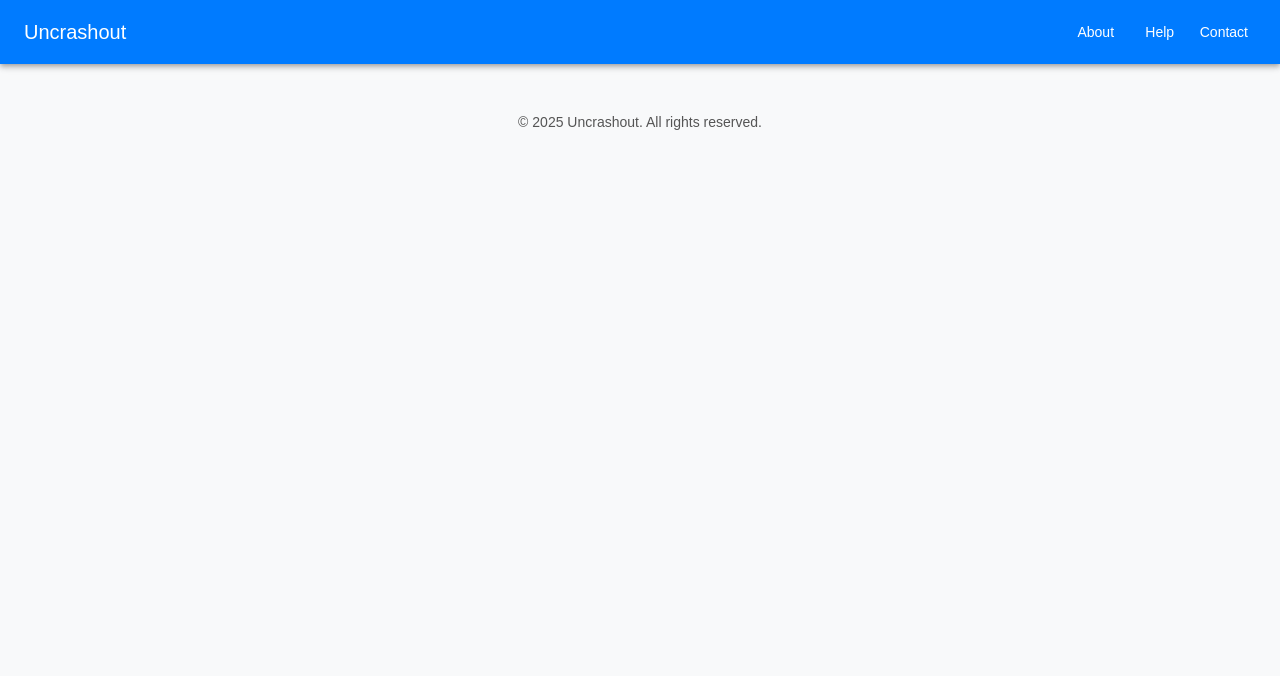
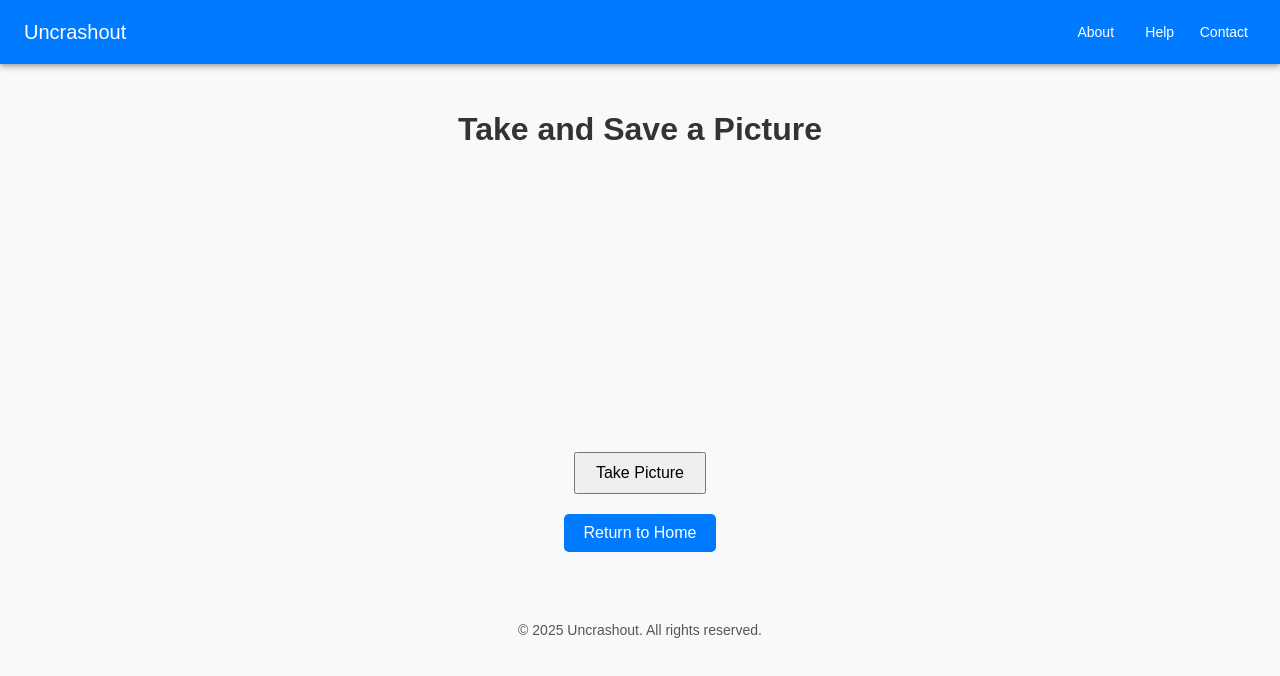
Before and after one commit to LukeWang2/PathTel, a React (Vite) app in the folder uncrash_GUI/: page /face in a window 1280 px wide. Shown: the top 676 px of the page. Built offline with nearby package versions, Linux system fonts and the light colour scheme; no server answers.

Commit message:
fixed camera in the friends page

```diff
--- a/uncrash_GUI/src/App.jsx
+++ b/uncrash_GUI/src/App.jsx
@@ -17,6 +17,8 @@ import GetStarted from "./friend";
 import Navigate from "./Navigate";
 import NavigationRoundedIcon from "@mui/icons-material/NavigationRounded";
 import PersonIcon from "@mui/icons-material/Person";
+import Face from "./face"; // Import the Face component
+
 
 
 const theme = createTheme({
@@ -146,7 +148,7 @@ function App() {
 
         {/* Get Started Page */}
         <Route path="/get-started" element={<GetStarted />} />
-
+        <Route path="/face" element={<Face />} />
         <Route path="/navigate" element={<Navigate />} />
       </Routes>
 
--- a/uncrash_GUI/src/face.jsx
+++ b/uncrash_GUI/src/face.jsx
@@ -1,10 +1,12 @@
 import React, { useRef, useState } from "react";
+import { useNavigate } from "react-router-dom";
 
 const SavePictureApp = () => {
   const videoRef = useRef(null);
   const canvasRef = useRef(null);
   const [image, setImage] = useState(null);
   const [imageName, setImageName] = useState("");
+  const navigate = useNavigate();
 
   // Start the camera when the component mounts
   React.useEffect(() => {
@@ -18,6 +20,7 @@ const SavePictureApp = () => {
         console.error("Error accessing the camera: ", error);
       }
     };
+
     startCamera();
   }, []);
 
@@ -30,6 +33,27 @@ const SavePictureApp = () => {
       context.drawImage(videoRef.current, 0, 0);
       const dataUrl = canvasRef.current.toDataURL("image/png");
       setImage(dataUrl); // Save the image data to state
+
+      // Stop the video stream to "pause" the camera feed
+      const stream = videoRef.current.srcObject;
+      if (stream) {
+        const tracks = stream.getTracks();
+        tracks.forEach((track) => track.stop());
+        videoRef.current.srcObject = null; // Clear the video source
+      }
+    }
+  };
+
+  // Retake a picture: Restart the camera
+  const retakePicture = async () => {
+    setImage(null); // Clear the captured image
+    try {
+      const stream = await navigator.mediaDevices.getUserMedia({ video: true });
+      if (videoRef.current) {
+        videoRef.current.srcObject = stream;
+      }
+    } catch (error) {
+      console.error("Error restarting the camera: ", error);
     }
   };
 
@@ -47,11 +71,16 @@ const SavePictureApp = () => {
     alert(`Picture saved as ${imageName}.png`);
     setImage(null); // Clear the image preview after saving
     setImageName(""); // Clear the input field
+    retakePicture(); // Restart the camera
   };
 
   return (
     <div style={{ textAlign: "center", padding: "20px" }}>
       <h1>Take and Save a Picture</h1>
+
+      {/* Show either the camera feed or the captured image */}
+      {!image ? (
+        <div>
           {/* Live Camera Feed */}
           <video
             ref={videoRef}
@@ -59,28 +88,48 @@ const SavePictureApp = () => {
             playsInline
             style={{ width: "100%", maxWidth: "500px", marginBottom: "10px" }}
           />
-      {/* Hidden Canvas for Capturing Picture */}
-      <canvas ref={canvasRef} style={{ display: "none" }} />
-      <br />
-      {/* Button to Capture Picture */}
+          {/* Centered Button */}
+          <div
+            style={{
+              display: "flex",
+              justifyContent: "center",
+              marginTop: "10px",
+            }}
+          >
             <button
               onClick={takePicture}
-        style={{ padding: "10px 20px", fontSize: "16px", marginTop: "10px", cursor: "pointer" }}
+              style={{
+                padding: "10px 20px",
+                fontSize: "16px",
+                cursor: "pointer",
+              }}
             >
               Take Picture
             </button>
-      <br />
-      {image && (
-        <div style={{ marginTop: "20px" }}>
+          </div>
+        </div>
+      ) : (
+        <div>
+          {/* Show Captured Image */}
           <h2>Captured Image:</h2>
-          {/* Display Captured Image */}
           <img
             src={image}
             alt="Captured"
             style={{ width: "100%", maxWidth: "500px", marginTop: "10px", border: "1px solid #ccc" }}
           />
-          {/* Input for Picture Name */}
+          {/* Retake/Save Options */}
           <div style={{ marginTop: "10px" }}>
+            <button
+              onClick={retakePicture}
+              style={{
+                padding: "10px 20px",
+                fontSize: "16px",
+                cursor: "pointer",
+                marginRight: "10px",
+              }}
+            >
+              Retake
+            </button>
             <input
               type="text"
               placeholder="Enter picture name"
@@ -97,6 +146,33 @@ const SavePictureApp = () => {
           </div>
         </div>
       )}
+
+      {/* Return to Home Button */}
+      <div
+        style={{
+          display: "flex",
+          justifyContent: "center",
+          marginTop: "20px",
+        }}
+      >
+        <button
+          onClick={() => navigate("/")}
+          style={{
+            padding: "10px 20px",
+            fontSize: "16px",
+            cursor: "pointer",
+            backgroundColor: "#007BFF",
+            color: "white",
+            border: "none",
+            borderRadius: "5px",
+          }}
+        >
+          Return to Home
+        </button>
+      </div>
+
+      {/* Hidden Canvas for Capturing Picture */}
+      <canvas ref={canvasRef} style={{ display: "none" }} />
     </div>
   );
 };
--- a/uncrash_GUI/src/friend.jsx
+++ b/uncrash_GUI/src/friend.jsx
@@ -27,14 +27,18 @@ function GetStarted() {
       </Typography>
 
       <Box sx={{ display: "flex", justifyContent: "center", marginTop: 2 }}>
-        <Button variant="outlined" color="primary" onClick ={() => SavePictureApp()}>
-          Scan My Face0
-        </Button>
+      <Button
+        variant="outlined"
+        color="primary"
+        onClick={() => navigate("/face")}
+      >
+        Scan My Face
+      </Button>
       </Box>
 
       <Box sx={{ display: "flex", justifyContent: "center", marginTop: 2 }}>
         <Button variant="outlined" color="primary" onClick={() => navigate("/")}>
-          Back to Home
+          Return to Home
         </Button>
       </Box>
 
```
Lines whose indentation alone changed are shown as unchanged.
